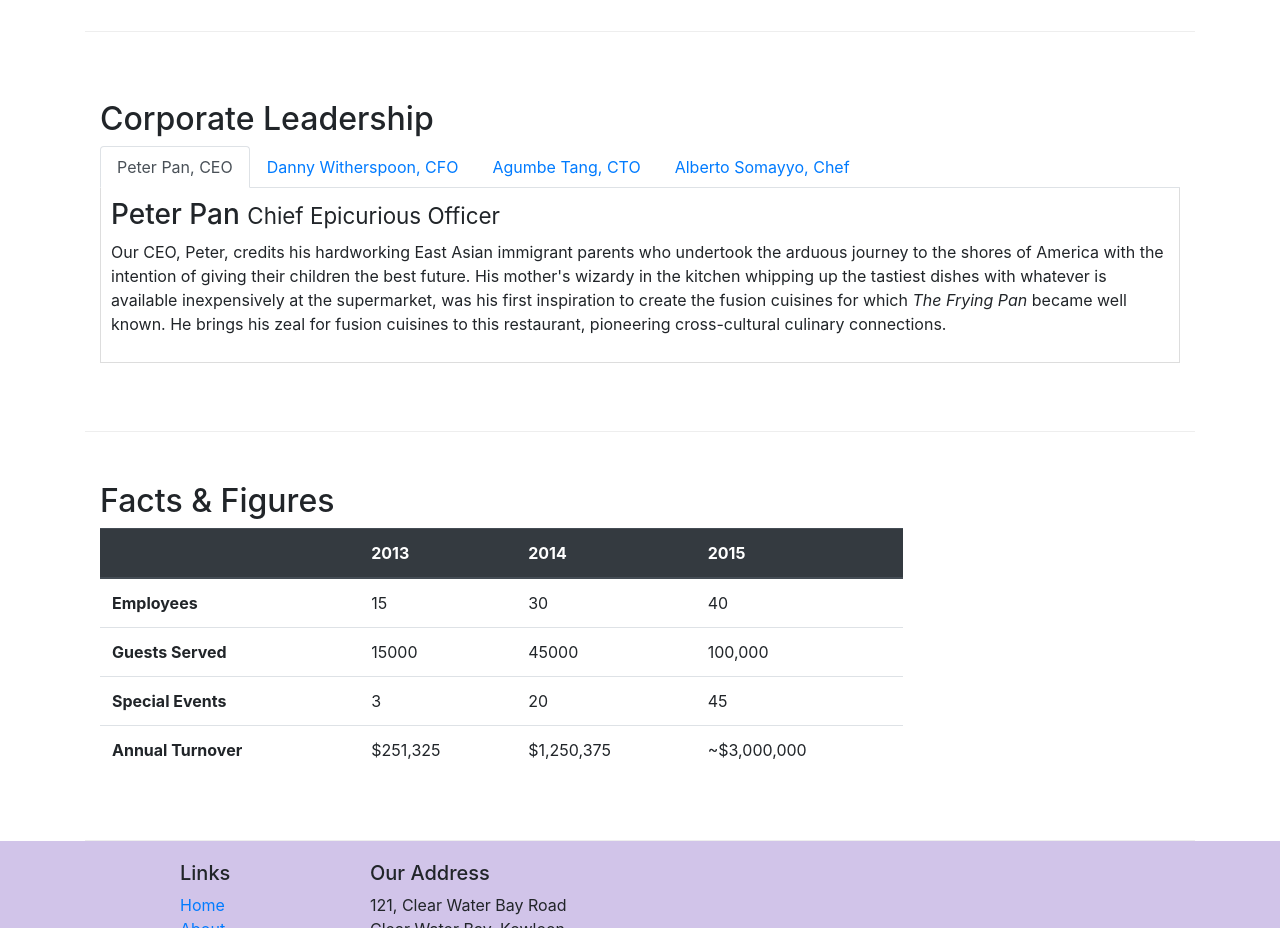
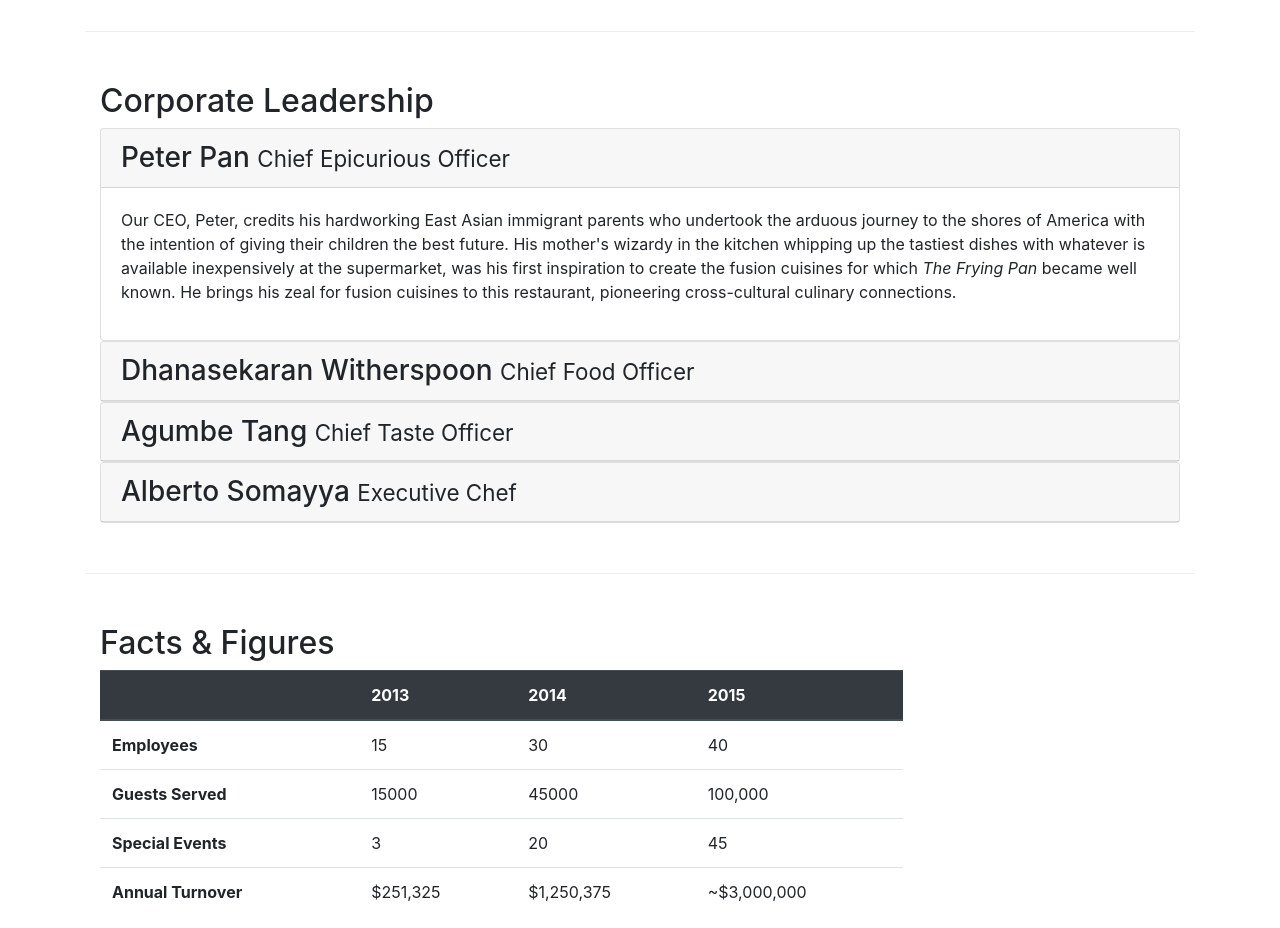
Before and after one commit to dclem008/iFamily, a website: page aboutus.html in a window 1280 px wide. Shown: the part 940-1868 px from the top of the page. Drawn offline with nearby package versions, Linux system fonts and the light colour scheme.

Commit message:
Changed tab navigation into Accordion navigation for AboutUs page

```diff
--- a/aboutus.html
+++ b/aboutus.html
@@ -105,38 +105,64 @@
             <div class="col-12">
                 <h2>Corporate Leadership</h2>
 
-                <ul class="nav nav-tabs">
-                    <li class="nav-item">
-                        <a class="nav-link active" href="#peter" role="tab" data-toggle="tab">Peter Pan, CEO</a>
-                    </li>
-                    <li class="nav-item">
-                        <a class="nav-link" href="#danny" role="tab" data-toggle="tab">Danny Witherspoon, CFO</a>
-                    </li>
-                    <li class="nav-item">
-                        <a class="nav-link" href="#agumbe" role="tab" data-toggle="tab">Agumbe Tang, CTO</a>
-                    </li>
-                    <li class="nav-item">
-                        <a class="nav-link" href="#alberto" role="tab" data-toggle="tab">Alberto Somayyo, Chef</a>
-                    </li>
-                </ul>
 
-                <div class="tab-content">
-                    <div role="tabpanel" class="tab-pane fade show active" id="peter">
-                        <h3>Peter Pan <small>Chief Epicurious Officer</small></h3>
-                        <p class="d-none d-sm-block">Our CEO, Peter, credits his hardworking East Asian immigrant parents who undertook the arduous journey to the shores of America with the intention of giving their children the best future. His mother's wizardy in the kitchen whipping up the tastiest dishes with whatever is available inexpensively at the supermarket, was his first inspiration to create the fusion cuisines for which <em>The Frying Pan</em> became well known. He brings his zeal for fusion cuisines to this restaurant, pioneering cross-cultural culinary connections.</p>
+
+                <div id="accordion">
+                    <div class="card">
+                        <div class="card-header" role="tab" id="peterhead">
+                            <h3 class="mb-0">
+                                <a data-toggle="collapse" data-target="#peter">
+                                    Peter Pan <small>Chief Epicurious Officer</small>
+                                </a>
+                            </h3>
+                        </div>
+                        <div role="tabpanel" class="collapse show" id="peter" data-parent="#accordion">
+                            <div class="card-body">
+                                <p class="d-none d-sm-block">Our CEO, Peter, credits his hardworking East Asian immigrant parents who undertook the arduous journey to the shores of America with the intention of giving their children the best future. His mother's wizardy in the kitchen whipping up the tastiest dishes with whatever is available inexpensively at the supermarket, was his first inspiration to create the fusion cuisines for which <em>The Frying Pan</em> became well known. He brings his zeal for fusion cuisines to this restaurant, pioneering cross-cultural culinary connections.</p>
+                            </div>
+                        </div>
                     </div>
-
-                    <div role="tabpanel" class="tab-pane fade" id="danny">
-                        <h3>Dhanasekaran Witherspoon <small>Chief Food Officer</small></h3>
-                        <p class="d-none d-sm-block">Our CFO, Danny, as he is affectionately referred to by his colleagues, comes from a long established family tradition in farming and produce. His experiences growing up on a farm in the Australian outback gave him great appreciation for varieties of food sources. As he puts it in his own words, <em>Everything that runs, wins, and everything that stays, pays!</em></p>
+                    <div class="card">
+                        <div class="card-header" role="tab" id="dannyhead">
+                            <h3 class="mb-0">
+                                <a data-toggle="collapse" data-target="#danny">
+                                    Dhanasekaran Witherspoon <small>Chief Food Officer</small>
+                                </a>
+                            </h3>
+                        </div>
+                        <div class="collapse" id="danny" data-parent="#accordion">
+                            <div class="card-body">
+                                <p class="d-none d-sm-block">Our CFO, Danny, as he is affectionately referred to by his colleagues, comes from a long established family tradition in farming and produce. His experiences growing up on a farm in the Australian outback gave him great appreciation for varieties of food sources. As he puts it in his own words, <em>Everything that runs, wins, and everything that stays, pays!</em></p>
+                            </div>
+                        </div>
                     </div>
-                    <div role="tabpanel" class="tab-pane fade" id="agumbe">
-                        <h3>Agumbe Tang <small>Chief Taste Officer</small></h3>
-                        <p class="d-none d-sm-block">Blessed with the most discerning gustatory sense, Agumbe, our CTO, personally ensures that every dish that we serve meets his exacting tastes. Our chefs dread the tongue lashing that ensues if their dish does not meet his exacting standards. He lives by his motto, <em>You click only if you survive my lick.</em></p>
+                    <div class="card">
+                        <div class="card-header" role="tab" id="agumbehead">
+                            <h3 class="mb-0">
+                                <a data-toggle="collapse" data-target="#agumbe">
+                                    Agumbe Tang <small>Chief Taste Officer</small>
+                                </a>
+                            </h3>
+                        </div>
+                        <div class="collapse" id="agumbe" data-parent="#accordion">
+                            <div class="card-body">
+                                <p class="d-none d-sm-block">Blessed with the most discerning gustatory sense, Agumbe, our CTO, personally ensures that every dish that we serve meets his exacting tastes. Our chefs dread the tongue lashing that ensues if their dish does not meet his exacting standards. He lives by his motto, <em>You click only if you survive my lick.</em></p>
+                            </div>
+                        </div>
                     </div>
-                    <div role="tabpanel" class="tab-pane fade" id="alberto">
-                        <h3>Alberto Somayya <small>Executive Chef</small></h3>
-                        <p class="d-none d-sm-block">Award winning three-star Michelin chef with wide International experience having worked closely with whos-who in the culinary world, he specializes in creating mouthwatering Indo-Italian fusion experiences. He says, <em>Put together the cuisines from the two craziest cultures, and you get a winning hit! Amma Mia!</em></p>
+                    <div class="card">
+                        <div class="card-header" role="tab" id="albertohead">
+                            <h3 class="mb-0">
+                                <a data-toggle="collapse" data-target="#alberto">
+                                    Alberto Somayya <small>Executive Chef</small>
+                                </a>
+                            </h3>
+                        </div>
+                        <div class="collapse" id="alberto" data-parent="#accordion">
+                            <div class="card-body">
+                                <p class="d-none d-sm-block">Award winning three-star Michelin chef with wide International experience having worked closely with whos-who in the culinary world, he specializes in creating mouthwatering Indo-Italian fusion experiences. He says, <em>Put together the cuisines from the two craziest cultures, and you get a winning hit! Amma Mia!</em></p>
+                            </div>
+                        </div>
                     </div>
                 </div>
             </div>
```
